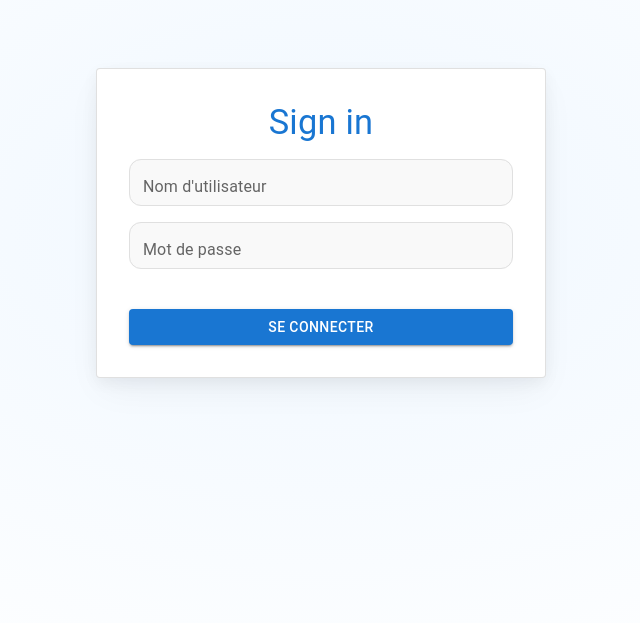
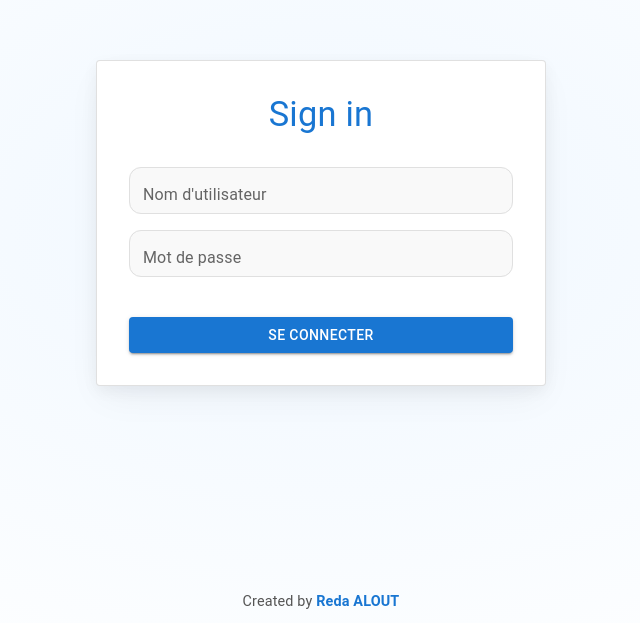
Before and after one commit to businessrhdevelopment/businessrhdevelopment_AppWeb, a React (Create React App) app: page /login in a window 1280 px wide. Shown: the part 177-800 px from the top of the page, without its empty margins (319-959 px from the left). Built offline with nearby package versions, Linux system fonts and the light colour scheme; what chartjs-plugin-datalabels would draw is missing.

Commit message:
update agent

```diff
--- a/src/components/Oauth2/Login.jsx
+++ b/src/components/Oauth2/Login.jsx
@@ -40,6 +40,15 @@ const Card = styled(MuiCard)(({ theme }) => ({
     boxShadow:
       'hsla(220, 30%, 5%, 0.5) 0px 5px 15px 0px, hsla(220, 25%, 10%, 0.08) 0px 15px 35px -5px',
   }),
+}));
+
+const Footer = styled('footer')(() => ({
+  position: 'fixed',
+  bottom: 10,
+  width: '100%',
+  textAlign: 'center',
+  fontSize: '0.9rem',
+  color: '#555',
 }));
 
 const SignInContainer = styled(Stack)(({ theme }) => ({
@@ -147,22 +156,20 @@ export default function SignIn(props) {
   return (
     <>
     <CssBaseline enableColorScheme />
-      <SignInContainer direction="column" justifyContent="space-between">
-        <Card variant="outlined">
+    <SignInContainer>
+      <Card variant="outlined" sx={{ padding: 4, minWidth: 350 }}>
         <Typography
           component="h1"
           variant="h4"
           sx={{ width: '100%', fontSize: 'clamp(2rem, 10vw, 2.15rem)' }}
           align="center"
-            color='#1976d2'
+          color="#1976d2"
         >
           Sign in
         </Typography>
 
-
-
         <Box
-            sx={{ display: 'flex', flexDirection: 'column', gap: 2 }}
+          sx={{ display: 'flex', flexDirection: 'column', gap: 2, mt: 2 }}
           onKeyDown={(e) => {
             if (e.key === 'Enter') {
               handleLogin();
@@ -197,10 +204,9 @@ export default function SignIn(props) {
           >
             Se connecter
           </LoadingButton>
-
         </Box>
       </Card>
-      </SignInContainer>
+
       <Snackbar
         open={openSnackbar}
         autoHideDuration={6000}
@@ -215,7 +221,24 @@ export default function SignIn(props) {
           {snackbarMessage}
         </Alert>
       </Snackbar>
+    </SignInContainer>
 
+    {/* ✅ Footer en bas de l’écran */}
+    <Footer>
+      Created by{' '}
+      <a
+        href="https://redaalout.vercel.app/"
+        target="_blank"
+        rel="noopener noreferrer"
+        style={{
+          color: '#1976d2',
+          textDecoration: 'none',
+          fontWeight: 'bold',
+        }}
+      >
+        Reda ALOUT
+      </a>
+    </Footer>
   </>
   );
 }
```
Lines whose indentation alone changed are shown as unchanged.
